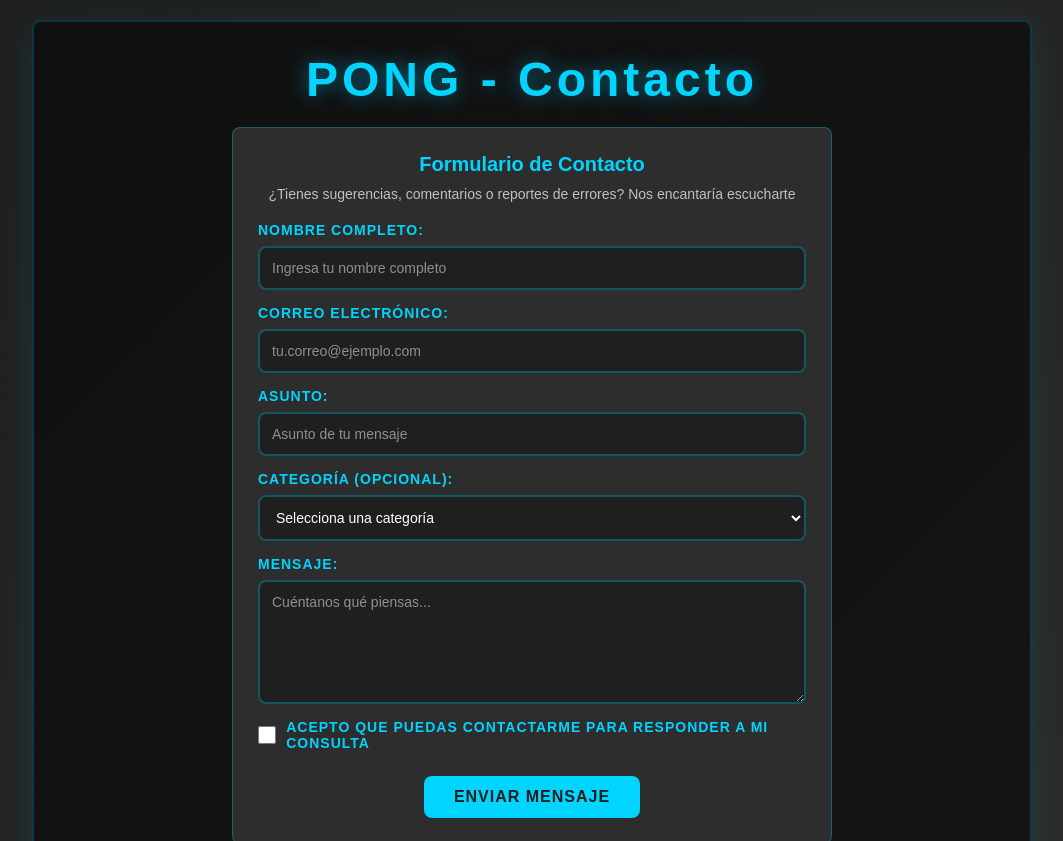
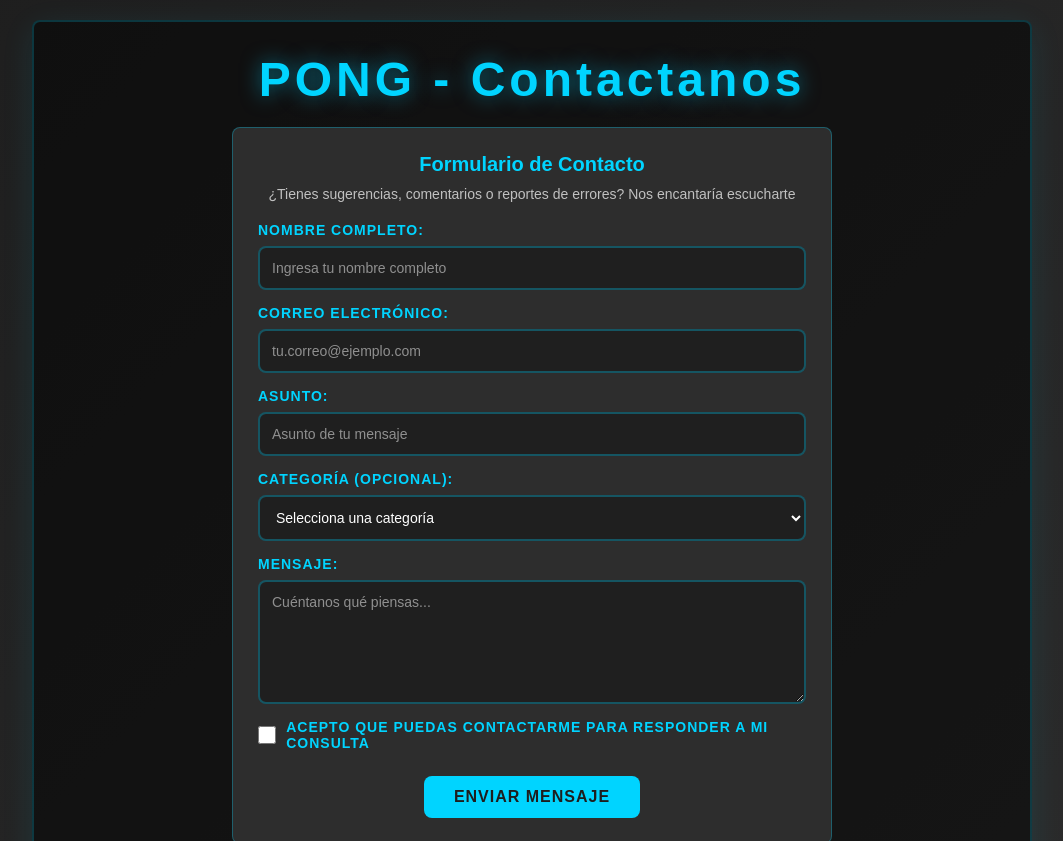
Before and after one commit to corderosoftware/juegopong, a plain HTML site: page contact.html in a window 1280 px wide. Shown: the top 841 px of the page, without its empty margins (108-1171 px from the left). Drawn offline with Linux system fonts and the light colour scheme.

Commit message:
Se modifica el titulo de contacto

```diff
--- a/contact.html
+++ b/contact.html
@@ -10,7 +10,7 @@
     <!-- Contenedor principal de la página de contacto -->
     <div class="container">
         <!-- Encabezado -->
-        <h1 class="title">PONG - Contacto</h1>
+        <h1 class="title">PONG - Contactanos</h1>
 
         <!-- Sección de formulario de contacto -->
         <div class="contact-section contact-page">
```
